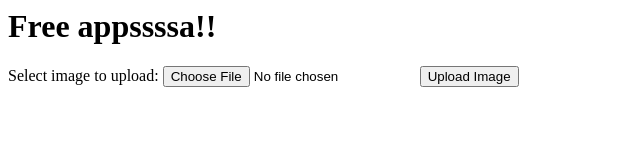
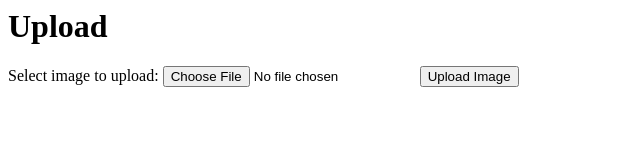
Before and after one commit to bulatogon/mwahahahaha, a website: page index.html in a window 1280 px wide. Shown: the whole page, without its empty margins (0-640 px from the left). Drawn offline with Linux system fonts and the light colour scheme.

Commit message:
change method

```diff
--- a/index.html
+++ b/index.html
@@ -2,7 +2,7 @@
     <head>
         <title>freeapplications</title>
         <body>
-            <h1>Free appssssa!!</h1>
+            <h1>Upload</h1>
 
     <form action="" method="" enctype="multipart/form-data">
     Select image to upload:
```
